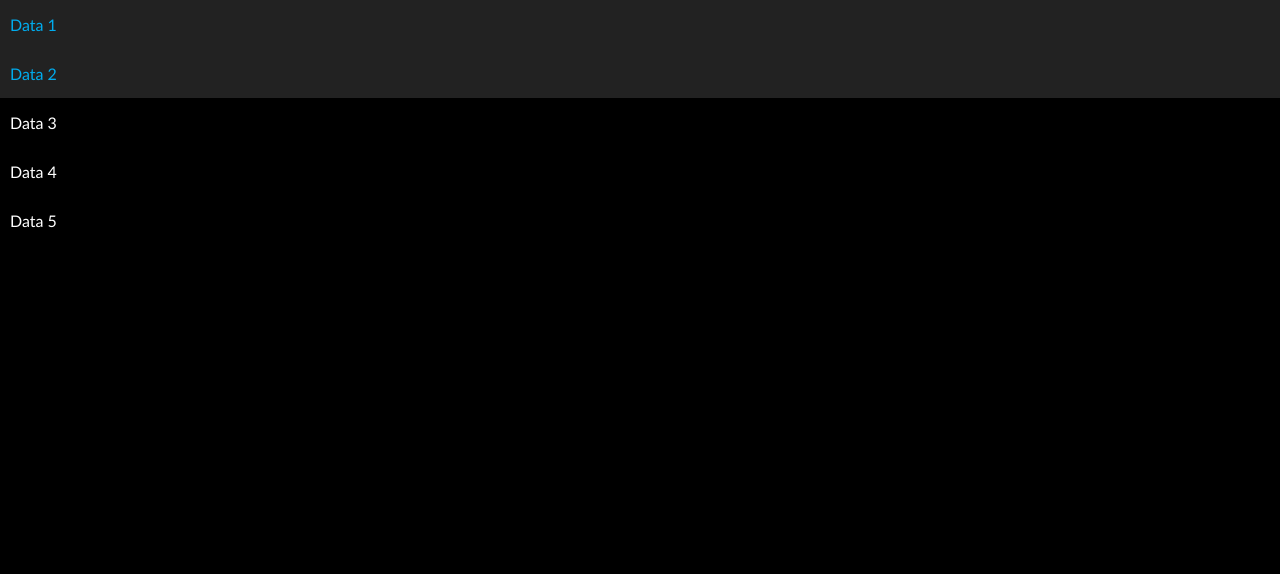
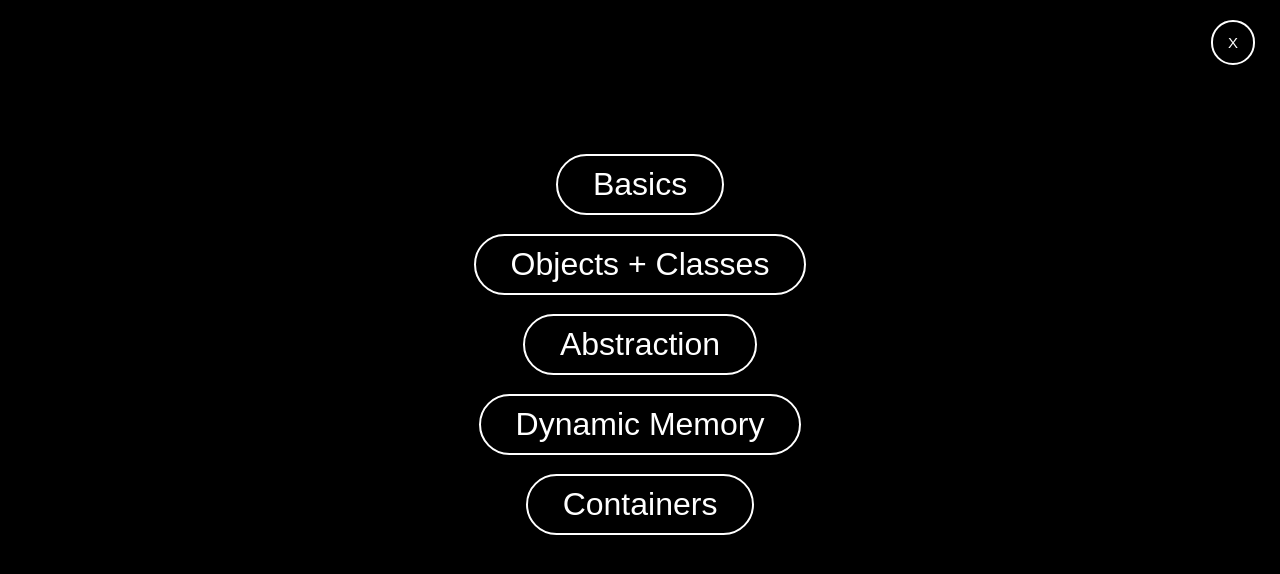
Before and after one commit to PillowGit/FullyHacks-2023, a plain HTML site: page index.html in a window 1280 px wide. Both pictures are taken after a click on the element 25 px from the left and 25 px from the top of the page. Drawn offline with Linux system fonts and the light colour scheme.

Commit message:
Index almost done, need to make color shift
Co-authored-by: Pillow <PillowGit@users.noreply.github.com>
Co-authored-by: Ashley Chan <Ashleyc417@users.noreply.github.com>

```diff
--- a/index.css
+++ b/index.css
@@ -36,44 +36,29 @@ body {
   transition: transform 0.2s ease-in-out;
 }
 
+.sidebar .togglebutton:hover span {
+  background: white;
+}
+
 .sidebar .togglebutton span:nth-child(1) {
-  top: 0%;
+  top: 10%;
 }
 
 .sidebar .togglebutton span:nth-child(2) {
-  top: 45%;
+  top: 50%;
 }
 
 .sidebar .togglebutton span:nth-child(3) {
   top: 90%;
 }
 
-.sidebar .link a {
-  display: block;
-  padding: 15px 10px;
-  text-decoration: none;
-  color: white;
-  cursor: pointer;
-  border-bottom: none;
-}
-
-.sidebar .link a.active,
-.sidebar .link a:hover {
-  background-color: #222;
-  color: #00acee;
-}
-
-.sidebar .links a i {
-  display: inline-flex;
-  margin-right: 10px;
-}
-
 .sidebar.active {
+  z-index: 2;
   left: 0px;
 }
 
 .sidebar.active .togglebutton span {
-  background: white; /* Update color to white */
+  background: white;
 }
 
 .sidebar.active .togglebutton span:nth-child(1) {
@@ -89,3 +74,102 @@ body {
   top: 50%;
   transform: translateY(-50%) rotate(-45deg);
 }
+
+.closebutton {
+  height: 45px;
+  position: relative;
+}
+
+.closecontainer {
+  position: relative;
+  text-align: right;
+  top: 20px;
+}
+
+.closebutton {
+  right: 25px;
+  border: none;
+  color: white;
+  padding: 10px 15px;
+  text-align: center;
+  text-decoration: none;
+  font-size: 15px;
+  cursor: pointer;
+  background: transparent;
+  border: 2px solid white;
+  border-radius: 50px;
+  transition: 0.3s;
+  z-index: 2;
+}
+
+.closebutton:hover {
+  background-color: white;
+  color: black;
+}
+
+nav {
+  position: relative;
+  width: 100%;
+  margin-left: auto;
+  margin-right: auto;
+}
+
+nav ul {
+  list-style: none;
+  position: relative;
+  background-color: black;
+  overflow: hidden;
+  color: white;
+  line-height: 80px;
+  padding: 0.25rem;
+  text-align: center;
+  transition: ls;
+}
+
+.buttons {
+  position: relative;
+  top: 100px;
+}
+
+.buttonlayout {
+  border: none;
+  color: white;
+  padding: 10px 35px;
+  text-align: center;
+  text-decoration: none;
+  font-size: 32px;
+  cursor: pointer;
+  background: transparent;
+  border: 2px solid white;
+  border-radius: 50px;
+  transition: 0.3s;
+  z-index: 2;
+}
+
+.buttonlayout:hover {
+  background-color: white;
+  color: black;
+}
+
+.title {
+  position: relative;
+  top: 250px;
+  margin: auto;
+  text-align: center;
+}
+
+.titletext {
+  position: relative;
+  font-family: "Gill Sans", "Gill Sans MT", Calibri, "Trebuchet MS", sans-serif;
+  font-size: 75px;
+  color: rgb(73, 73, 73);
+}
+
+.period {
+  position: relative;
+  font-family: "Gill Sans", "Gill Sans MT", Calibri, "Trebuchet MS", sans-serif;
+  font-size: 15px;
+  color: black;
+  line-height: 25px;
+  font-weight: bold;
+}
--- a/index.html
+++ b/index.html
@@ -15,33 +15,50 @@
           <span></span>
           <span></span>
       </div>
-      <div class="link">
-        <a href="#">
-          <i class="fa fa-home"></i>
-          Data 1
+      <div class="box"></div>
+      <div class = "closecontainer">
+        <button class="closebutton">
+          X
+        </button>
+        </button>
+      </div>
+      <div class="buttons">
+        <nav>
+          <ul>
+            <li>
+              <a href="Basics.html">
+                <button class="buttonlayout">Basics</button>
               </a>
-        <a href="#" class="active">
-          <i class="fa fa-tachometer"></i>
-          Data 2
+            </li>
+            <li>
+              <a href="ObjectsClasses">
+                <button class="buttonlayout">Objects + Classes</button>
               </a>
-        <a href="#">
-          <i class="fa fa-line-chart"></i>
-          Data 3
+            </li>
+            <li>
+              <a href="Abstraction">
+                <button class="buttonlayout">Abstraction</button>
               </a>
-        <a href="#">
-          <i class="fa fa-bell"></i>
-          Data 4
+            </li>
+            <li>
+              <a href="DynamicMemory.html">
+                <button class="buttonlayout">Dynamic Memory</button>
               </a>
-        <a href="#">
-          <i class="fa fa-cog"></i>
-          Data 5
+            </li>
+            <li>
+              <a href="Containers.html">
+                <button class="buttonlayout">Containers</button>
               </a>
+            </li>
+          </ul>
+        </nav>
+      </div>
       </div>
     </div>
 
-    <!-- <div class="title">
-        <p class="titletext">Simplify CPP</p>
+    <div class="title">
+        <p class="titletext">Simplify C++</p>
+        <p class="period">(period...)</p>
     </div>
-    </div>
-  --></body>
+  </body>
 </html>
--- a/navbarbutton.js
+++ b/navbarbutton.js
@@ -1,5 +1,21 @@
-document
-  .querySelector(".sidebar .togglebutton")
-  .addEventListener("click", function () {
-    document.querySelector(".sidebar").classList.toggle("active");
+document.addEventListener("DOMContentLoaded", function () {
+  const toggleButton = document.querySelector(".togglebutton");
+  const sidebar = document.querySelector(".sidebar");
+  const closeBtn = document.querySelector(".closebutton");
+
+  toggleButton.addEventListener("click", function () {
+    sidebar.classList.toggle("active");
   });
+
+  closeBtn.addEventListener("click", function () {
+    sidebar.classList.remove("active");
+  });
+
+  toggleButton.addEventListener("mouseover", function () {
+    toggleButton.classList.add("hover");
+  });
+
+  toggleButton.addEventListener("mouseout", function () {
+    toggleButton.classList.remove("hover");
+  });
+});
```
Lines whose indentation alone changed are shown as unchanged.
